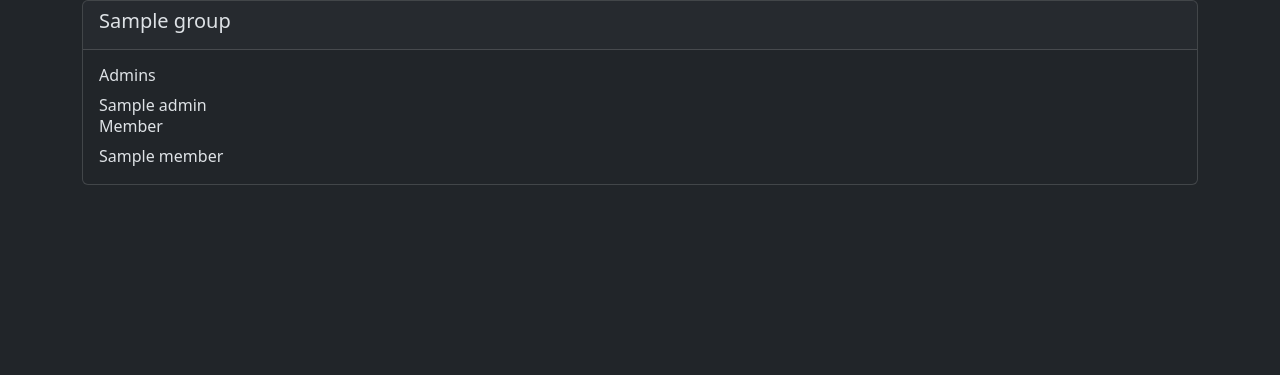
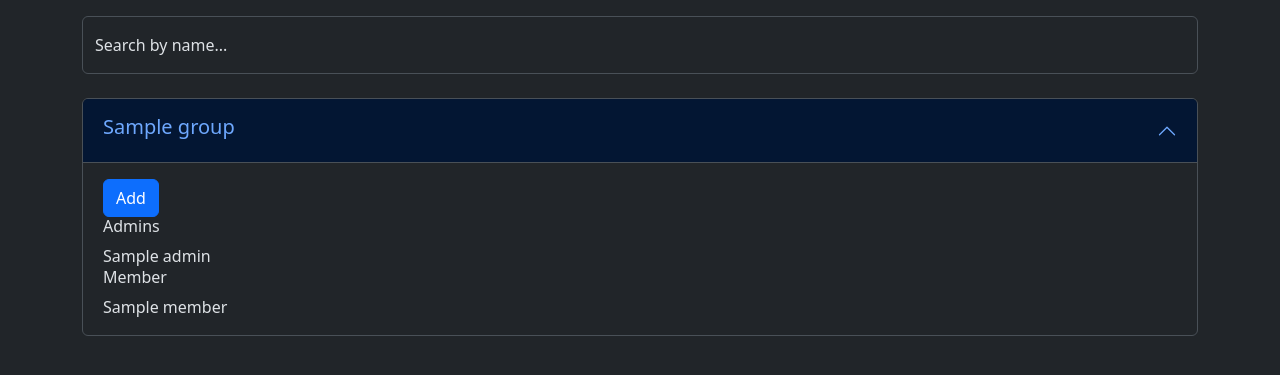
Before and after one commit to nojonqs/multimessage, a Django app: template multimessage/contacts/templates/contacts/view_groups.html in a window 1280 px wide. Shown: the part 56-431 px from the top of the page. Run offline with Django 5.2, Linux system fonts and the light colour scheme; the template is opened without the code that fills it: most values are stand-ins (such as "Sample title", 1, 10 or a date in 2020); parts of the project's set-up code (start-up, migrations or seed data) failed here and were passed over; some libraries are stand-ins or nearby versions.

Commit message:
Add a import_group_from_signalcli view with a view_groups.html These are responible for fetching all signal groups of a user, displaying them and having a button to create a group model with its members as contact models based on those signal groups

```diff
--- a/multimessage/contacts/templates/contacts/view_groups.html
+++ b/multimessage/contacts/templates/contacts/view_groups.html
@@ -1,14 +1,42 @@
 {% extends 'base.html' %}
 
 {% block content %}
+<div id="search-filter-container" class="mt-3 mb-4 d-flex form-floating">
+    <input type="search" id="group_search_bar" name="" onkeyup="filterGroups(event)" class="form-control"
+        placeholder="Search By Name..." />
+    <label for="group_search_bar">Search by name...</label>
+</div>
+<div class="hr"></div>
 
-<div id="groups_container">
+<div id="groups_container" class="accordion">
     {% for group in groups_json %}
-    <div class="card">
-        <div class="card-header">
-            <h5>{{ group.name }}</h5>
+    <div class="single_group_container accordion-item mb-4">
+        <div class="accordion-header">
+            <div class="group_name accordion-button d-flex flex-fill {% if not forloop.first %} collapsed{% endif %}"
+                type="button" data-bs-toggle="collapse" data-bs-target="#collapse_{{ forloop.counter }}"
+                aria-expanded="{% if forloop.first %}true{% else %}false{% endif %}"
+                aria-controls="collapse_{{ forloop.counter }}">
+                <div class="accordion-header-text d-flex flex-row">
+                    <h5 class="me-auto">
+                        {{ group.name }}
+                    </h5>
                 </div>
-        <div class="card-body">
+            </div>
+        </div>
+        <div id="collapse_{{ forloop.counter }}"
+            class="accordion-collapse collapse{% if forloop.first %} show{% endif %}">
+            <div class="accordion-body">
+                <div class="d-flex flex-column">
+
+                    <div id="group_buttons_{{ forloop.counter }}" class="me-5">
+                        <form action="{% url 'contact:import_group_from_signalcli' account group.id %}" method="post">
+                            {% csrf_token %}
+                            <button type="submit" id="group_add_{{ forloop.counter }}"
+                                class="btn btn-primary">Add</button>
+                        </form>
+
+                    </div>
+                    <div id="group_details_{{ forloop.counter }}">
                         <div id="group_{{ group.name }}_admins">
                             <h6>Admins</h6>
                             {% for admin in group.admins %}
@@ -17,6 +45,7 @@
                             </div>
                             {% endfor %}
                         </div>
+                        <div class="hr"></div>
                         <div id="group_{{ group.name }}_members">
                             <h6>Member</h6>
                             {% for member in group.members %}
@@ -27,6 +56,31 @@
                         </div>
                     </div>
                 </div>
+            </div>
+        </div>
+    </div>
     {% endfor %}
 </div>
 {% endblock content %}
+
+{% block javascript %}
+<script type="text/javascript">
+    function filterGroups(event) {
+        let input = event.target.value.toLowerCase();
+        let x = document.querySelectorAll(".single_group_container");
+        x.forEach((item) => {
+            let cardheader = item.getElementsByClassName("accordion-header")[0];
+            // console.log(cardheader);
+            let group_name = cardheader.getElementsByClassName("group_name")[0];
+            // console.log(group_name);
+
+            if (!group_name.innerText.toLowerCase().includes(input)) {
+                console.log("hiding group " + group_name.innerText);
+                item.classList.add("visually-hidden");
+            } else {
+                item.classList.remove("visually-hidden");
+            }
+        });
+    }
+</script>
+{% endblock javascript %}
--- a/multimessage/contacts/urls.py
+++ b/multimessage/contacts/urls.py
@@ -1,5 +1,6 @@
-from contacts.views import (get_uuid_for_number, link_device, list_contacts,
-                            send_message_view, setup_view)
+from contacts.views import (get_uuid_for_number, import_group_from_signalcli,
+                            link_device, list_contacts, send_message_view,
+                            setup_view)
 from django.urls import path
 from django.views.generic import RedirectView
 
@@ -33,5 +34,6 @@ urlpatterns = [
         name="signal_fetch_groups",
     ),
     path("list_contacts/", list_contacts, name="listContacts"),
-    path("uuid/<str:phone_number>", get_uuid_for_number),
+    path("uuid/<str:phone_number>/", get_uuid_for_number),
+    path("import_group_from_signalcli/<str:account>/<path:signal_group_id>/", import_group_from_signalcli, name="import_group_from_signalcli")
 ]
```
Also changed, not shown: multimessage/contacts/views.py (+41 -9 lines). Lines whose indentation alone changed are shown as unchanged.
